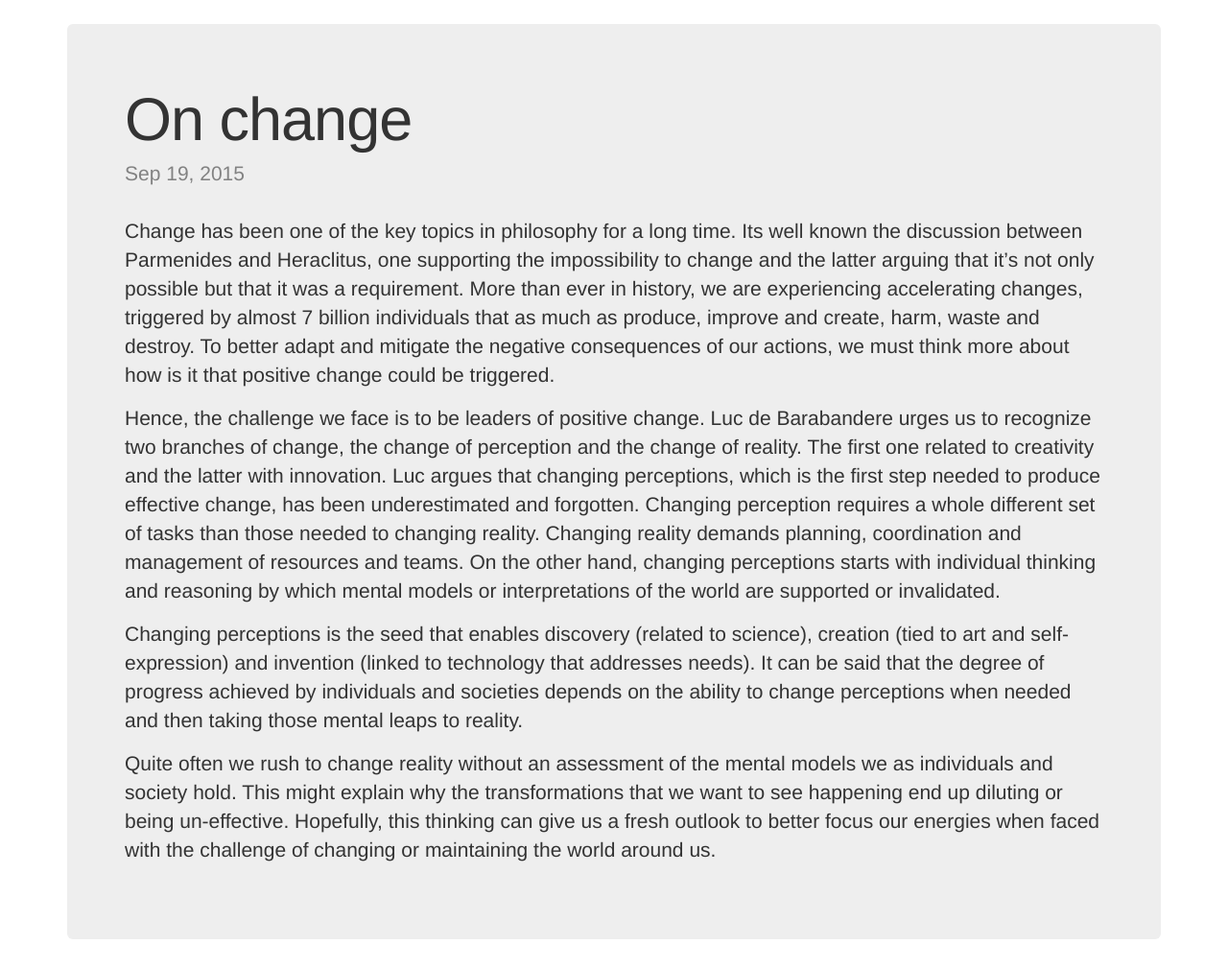
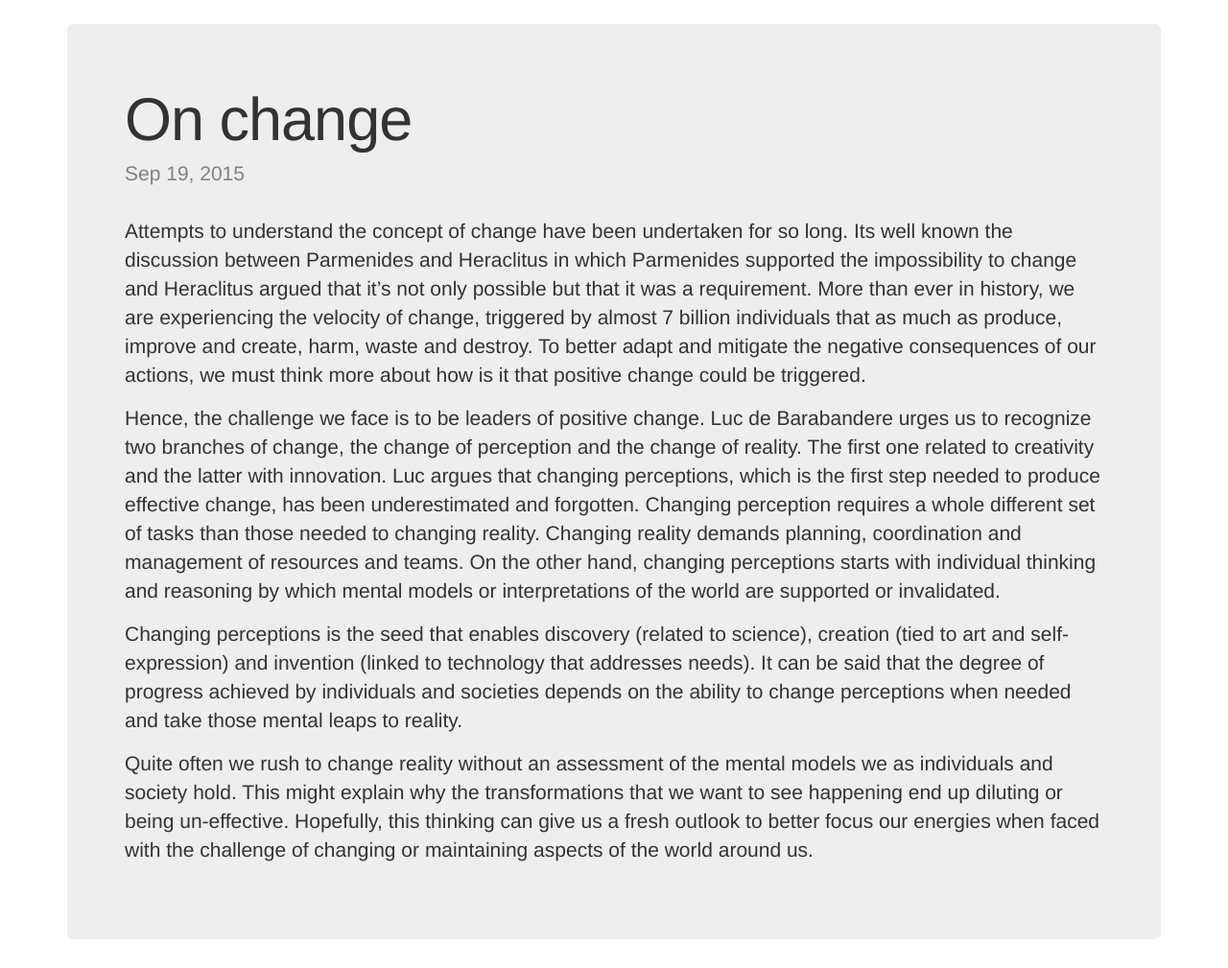
Before and after one commit to juandavidac/test-jekyll, a Jekyll site: the page built from _posts/2015-09-14-welcome-to-jekyll.markdown, in a window 1280 px wide. Shown: the whole page at 96% size. Built offline with Jekyll 4.4.1, drawn with Linux system fonts in a browser that asks for light colours.

Commit message:
update change post

```diff
--- a/_posts/2015-09-14-welcome-to-jekyll.markdown
+++ b/_posts/2015-09-14-welcome-to-jekyll.markdown
@@ -5,13 +5,13 @@ date:   2015-09-19 20:52:18
 categories: jekyll update
 ---
 
-Change has been one of the key topics in philosophy for a long time.  Its well known the discussion between Parmenides and Heraclitus, one supporting the impossibility to change and the latter arguing that it's not only possible but that it was a requirement. More than ever in history, we are experiencing accelerating changes, triggered by almost 7 billion individuals that as much as produce, improve and create, harm, waste and destroy.  To better adapt and mitigate the negative consequences of our actions, we must think more about how is it that positive change could be triggered.
+Attempts to understand the concept of change have been undertaken for so long.  Its well known the discussion between Parmenides and Heraclitus in which Parmenides supported the impossibility to change and Heraclitus argued that it's not only possible but that it was a requirement. More than ever in history, we are experiencing the velocity of change, triggered by almost 7 billion individuals that as much as produce, improve and create, harm, waste and destroy.  To better adapt and mitigate the negative consequences of our actions, we must think more about how is it that positive change could be triggered.
 
 Hence, the challenge we face is to be leaders of positive change. Luc de Barabandere urges us to recognize two branches of change, the change of perception and the change of reality. The first one related to creativity and the latter with innovation.  Luc argues that changing perceptions, which is the first step needed to produce effective change, has been underestimated and forgotten.  Changing perception requires a whole different set of tasks than those needed to changing reality. Changing reality demands planning, coordination and management of resources and teams.  On the other hand, changing perceptions starts with individual thinking and reasoning by which mental models or interpretations of the world are supported or invalidated.
 
-Changing perceptions is the seed that enables discovery (related to science), creation (tied to art and self-expression) and invention (linked to technology that addresses needs).  It can be said that the degree of progress achieved by individuals and societies depends on the ability to change perceptions when needed and then taking those mental leaps to reality.
+Changing perceptions is the seed that enables discovery (related to science), creation (tied to art and self-expression) and invention (linked to technology that addresses needs).  It can be said that the degree of progress achieved by individuals and societies depends on the ability to change perceptions when needed and take those mental leaps to reality.
 
-Quite often we rush to change reality without an assessment of the mental models we as individuals and society hold.  This might explain why the transformations that we want to see happening end up diluting or being un-effective.  Hopefully, this thinking can give us a fresh outlook to better focus our energies when faced with the challenge of changing or maintaining the world around us.
+Quite often we rush to change reality without an assessment of the mental models we as individuals and society hold.  This might explain why the transformations that we want to see happening end up diluting or being un-effective.  Hopefully, this thinking can give us a fresh outlook to better focus our energies when faced with the challenge of changing or maintaining aspects of the world around us.
 
 <!-- El cambio es un tema sobre el que se ha pensado desde hace bastante tiempo.  Es muy conocida la discusión en la que Parménides sostenía que el cambio era imposible, mientras Heráclito argumentaba que el cambio no sólo era posible sino que era una necesidad.   Ahora más que nunca estamos sintiendo la velocidad de los cambios del entorno, porque ya somos cerca de 7 billones de personas produciendo, creando, pero también malgastando y destruyendo.  Para adaptarnos a todas estas transformaciones aceleradas y mitigar las consecuencias negativas, deberíamos pensar más sobre el cambio.
 
```
